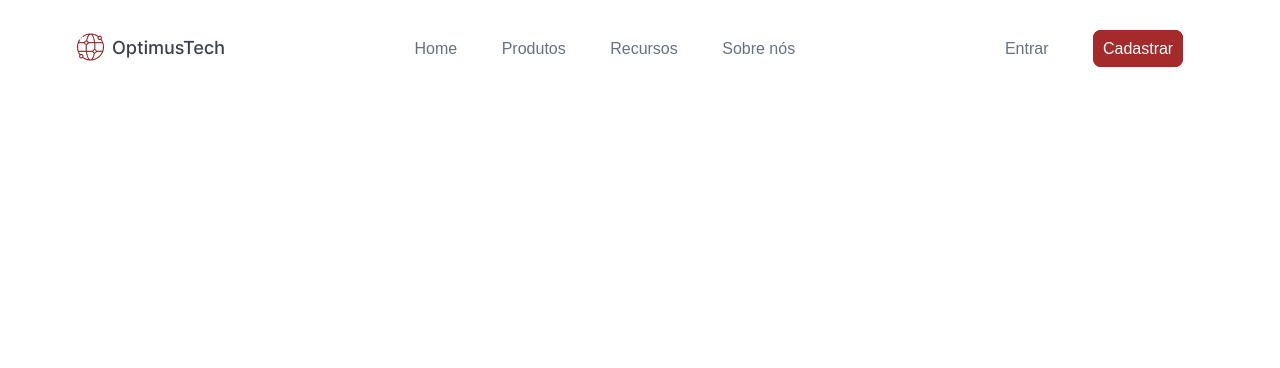
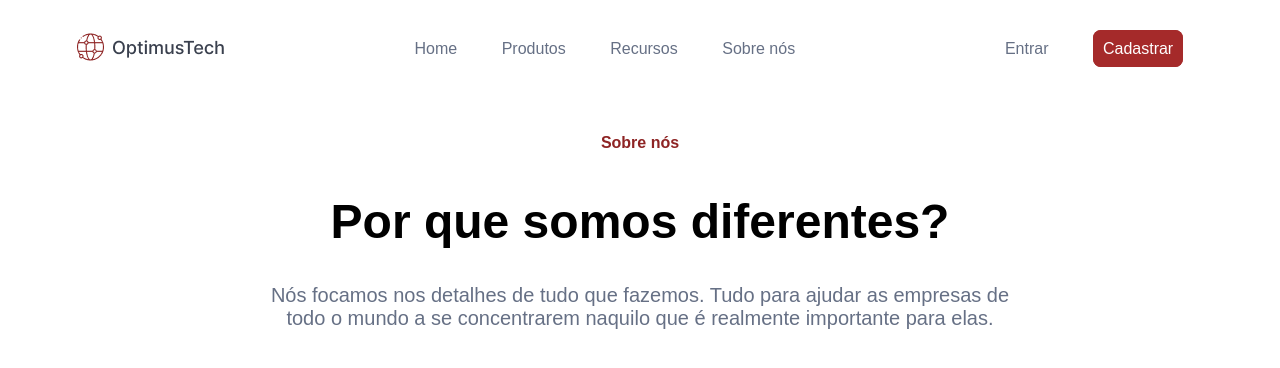
Before and after one commit to raissacampos/HTML-e-CSS, a plain HTML site: page index.html in a window 1280 px wide. Drawn offline with Linux system fonts and the light colour scheme.

Commit message:
atividade 2 fim

```diff
--- a/estilos.css
+++ b/estilos.css
@@ -48,3 +48,23 @@ ul li a{
    border-radius: 8px;
 
 }
+
+h4{
+    text-align: center;
+    color:#8E2424;
+    height: 60px;
+    font-size: 16px;
+}
+
+h1{
+    text-align: center;
+    color: black;
+    height: 90px;
+    font-size: 48px;
+}
+
+p{
+    text-align: center;
+    color:#667085;
+    font-size: 20px;
+}
--- a/index.html
+++ b/index.html
@@ -27,5 +27,10 @@
             </ul>
 
     </header>
+    <br>
+    <br>
+    <h4>Sobre nós</h4>
+    <h1>Por que somos diferentes?</h1>
+    <p>Nós focamos nos detalhes de tudo que fazemos. Tudo para ajudar as empresas de<br> todo o mundo a se concentrarem naquilo que é realmente importante para elas.</p>
 </body>
 </html>
```
